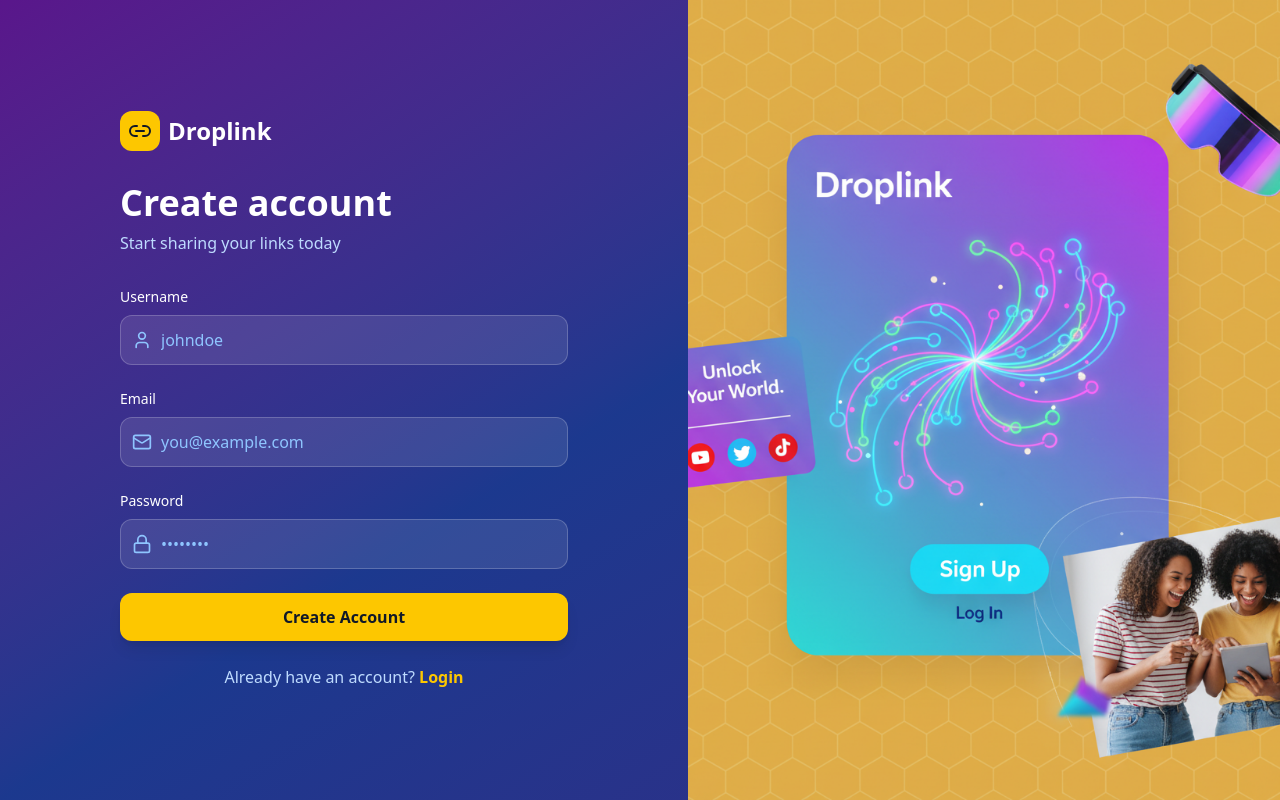
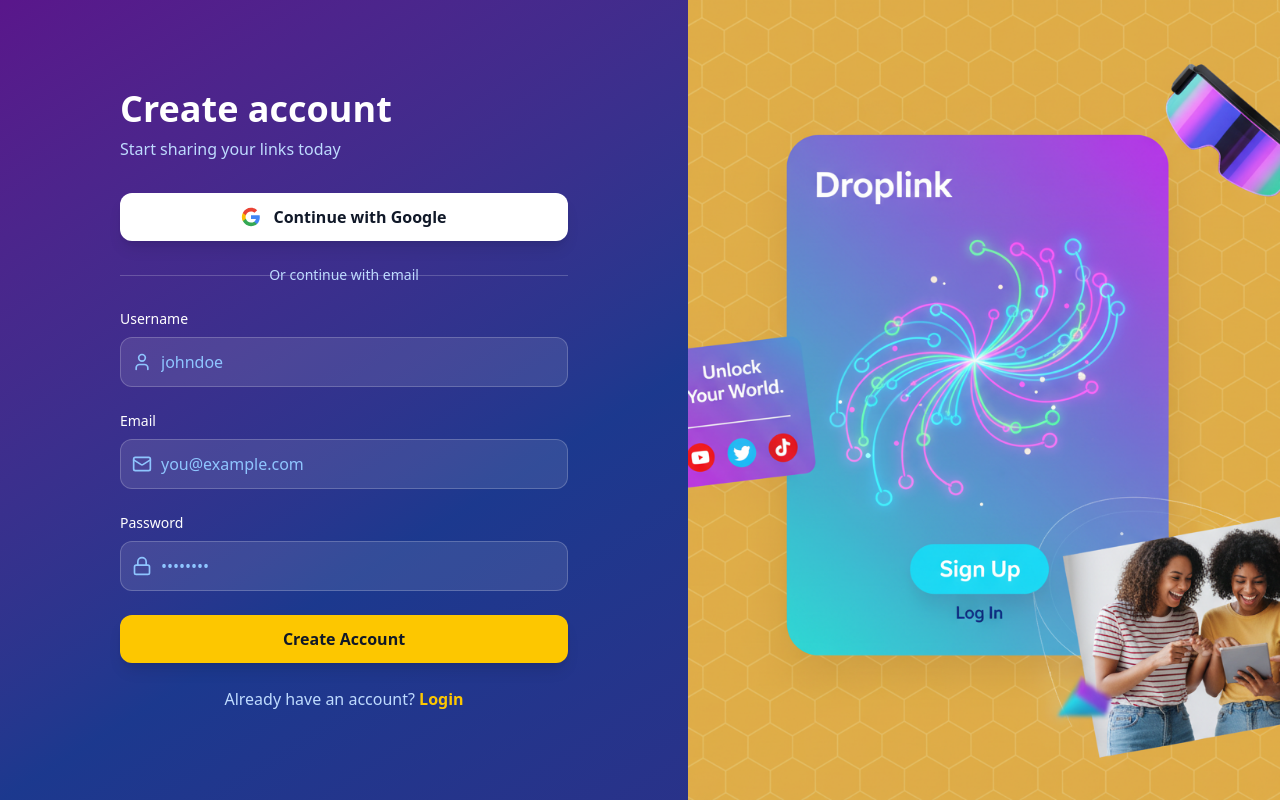
Before and after one commit to thomas-chacko/Droplink, a Next.js app: page /signup in a window 1280 px wide. Built offline with nearby package versions, Linux system fonts and the light colour scheme.

Commit message:
login and signup updates

```diff
--- a/app/login/page.tsx
+++ b/app/login/page.tsx
@@ -24,17 +24,42 @@
         <div className="flex-1 flex items-center justify-center p-6 lg:p-12 overflow-y-auto">
           <div className="w-full max-w-md">
             {/* Logo */}
-            <Link href="/" className="flex items-center gap-2 mb-8">
+            {/* <Link href="/" className="flex items-center gap-2 mb-8">
               <div className="w-10 h-10 bg-yellow-400 rounded-xl flex items-center justify-center">
                 <Link2 className="w-6 h-6 text-gray-900" />
               </div>
               <span className="text-2xl font-bold text-white">Droplink</span>
-            </Link>
+            </Link> */}
 
             {/* Login Form */}
             <div>
               <h1 className="text-4xl font-bold text-white mb-2">Welcome back</h1>
               <p className="text-blue-200 mb-8">Login to manage your links</p>
+
+              {/* Google Sign In */}
+              <button
+                type="button"
+                onClick={() => router.push('/dashboard')}
+                className="w-full py-3 bg-white text-gray-900 font-semibold rounded-xl hover:bg-gray-100 transition shadow-lg hover:shadow-xl flex items-center justify-center gap-3 mb-6"
+              >
+                <svg className="w-5 h-5" viewBox="0 0 24 24">
+                  <path fill="#4285F4" d="M22.56 12.25c0-.78-.07-1.53-.2-2.25H12v4.26h5.92c-.26 1.37-1.04 2.53-2.21 3.31v2.77h3.57c2.08-1.92 3.28-4.74 3.28-8.09z"/>
+                  <path fill="#34A853" d="M12 23c2.97 0 5.46-.98 7.28-2.66l-3.57-2.77c-.98.66-2.23 1.06-3.71 1.06-2.86 0-5.29-1.93-6.16-4.53H2.18v2.84C3.99 20.53 7.7 23 12 23z"/>
+                  <path fill="#FBBC05" d="M5.84 14.09c-.22-.66-.35-1.36-.35-2.09s.13-1.43.35-2.09V7.07H2.18C1.43 8.55 1 10.22 1 12s.43 3.45 1.18 4.93l2.85-2.22.81-.62z"/>
+                  <path fill="#EA4335" d="M12 5.38c1.62 0 3.06.56 4.21 1.64l3.15-3.15C17.45 2.09 14.97 1 12 1 7.7 1 3.99 3.47 2.18 7.07l3.66 2.84c.87-2.6 3.3-4.53 6.16-4.53z"/>
+                </svg>
+                Continue with Google
+              </button>
+
+              {/* Divider */}
+              <div className="relative mb-6">
+                <div className="absolute inset-0 flex items-center">
+                  <div className="w-full border-t border-white/20"></div>
+                </div>
+                <div className="relative flex justify-center text-sm">
+                  <span className="px-4 bg-transparent text-blue-200">Or continue with email</span>
+                </div>
+              </div>
 
               <form onSubmit={handleSubmit} className="space-y-6">
                 <div>
--- a/app/signup/page.tsx
+++ b/app/signup/page.tsx
@@ -25,17 +25,42 @@
         <div className="flex-1 flex items-center justify-center p-6 lg:p-12 overflow-y-auto">
           <div className="w-full max-w-md">
             {/* Logo */}
-            <Link href="/" className="flex items-center gap-2 mb-8">
+            {/* <Link href="/" className="flex items-center gap-2 mb-8">
               <div className="w-10 h-10 bg-yellow-400 rounded-xl flex items-center justify-center">
                 <Link2 className="w-6 h-6 text-gray-900" />
               </div>
               <span className="text-2xl font-bold text-white">Droplink</span>
-            </Link>
+            </Link> */}
 
             {/* Signup Form */}
             <div>
               <h1 className="text-4xl font-bold text-white mb-2">Create account</h1>
               <p className="text-blue-200 mb-8">Start sharing your links today</p>
+
+              {/* Google Sign In */}
+              <button
+                type="button"
+                onClick={() => router.push('/dashboard')}
+                className="w-full py-3 bg-white text-gray-900 font-semibold rounded-xl hover:bg-gray-100 transition shadow-lg hover:shadow-xl flex items-center justify-center gap-3 mb-6"
+              >
+                <svg className="w-5 h-5" viewBox="0 0 24 24">
+                  <path fill="#4285F4" d="M22.56 12.25c0-.78-.07-1.53-.2-2.25H12v4.26h5.92c-.26 1.37-1.04 2.53-2.21 3.31v2.77h3.57c2.08-1.92 3.28-4.74 3.28-8.09z"/>
+                  <path fill="#34A853" d="M12 23c2.97 0 5.46-.98 7.28-2.66l-3.57-2.77c-.98.66-2.23 1.06-3.71 1.06-2.86 0-5.29-1.93-6.16-4.53H2.18v2.84C3.99 20.53 7.7 23 12 23z"/>
+                  <path fill="#FBBC05" d="M5.84 14.09c-.22-.66-.35-1.36-.35-2.09s.13-1.43.35-2.09V7.07H2.18C1.43 8.55 1 10.22 1 12s.43 3.45 1.18 4.93l2.85-2.22.81-.62z"/>
+                  <path fill="#EA4335" d="M12 5.38c1.62 0 3.06.56 4.21 1.64l3.15-3.15C17.45 2.09 14.97 1 12 1 7.7 1 3.99 3.47 2.18 7.07l3.66 2.84c.87-2.6 3.3-4.53 6.16-4.53z"/>
+                </svg>
+                Continue with Google
+              </button>
+
+              {/* Divider */}
+              <div className="relative mb-6">
+                <div className="absolute inset-0 flex items-center">
+                  <div className="w-full border-t border-white/20"></div>
+                </div>
+                <div className="relative flex justify-center text-sm">
+                  <span className="px-4 bg-transparent text-blue-200">Or continue with email</span>
+                </div>
+              </div>
 
               <form onSubmit={handleSubmit} className="space-y-6">
                 <div>
```
